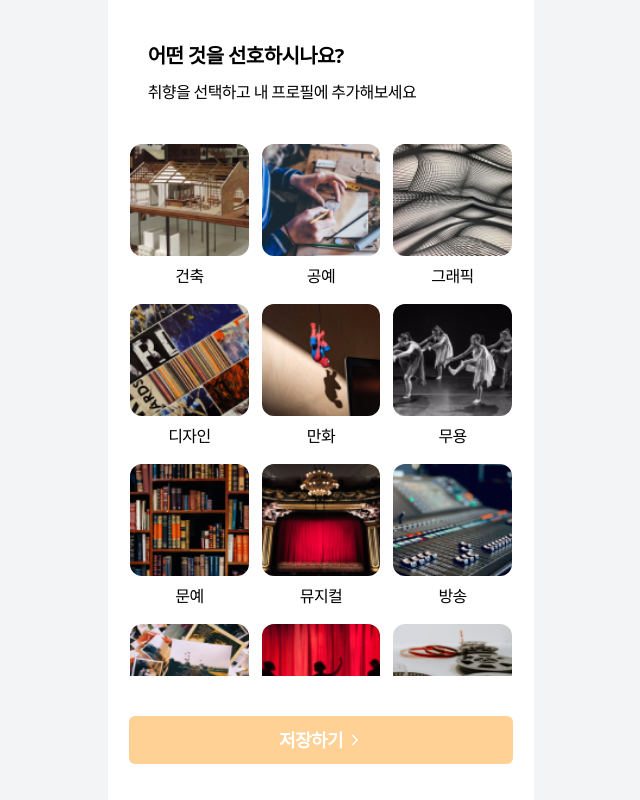
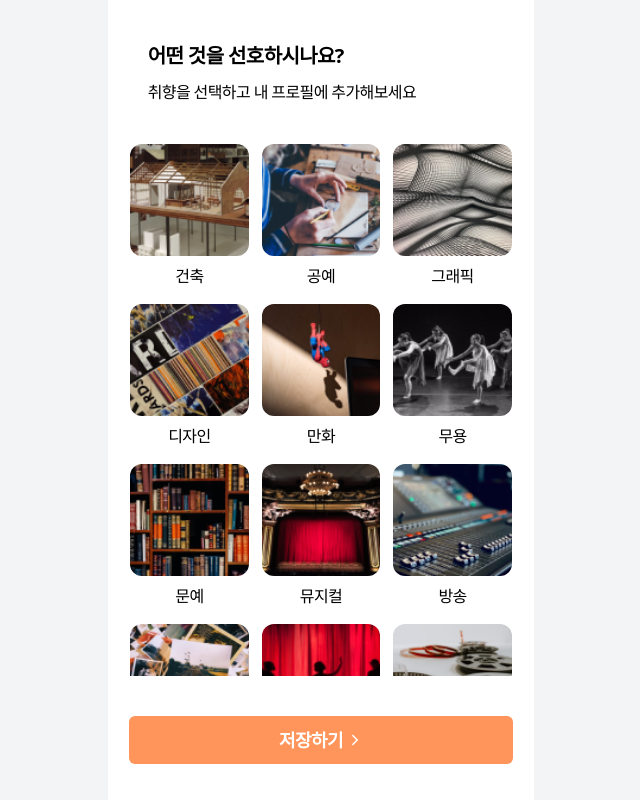
Before and after one commit to art-friendly-project/front-end, a React (Create React App) app in the folder web/: page /taste-select in a window 1280 px wide. Shown: the whole page, without its empty margins (319-959 px from the left). Built offline with nearby package versions, Linux system fonts and the light colour scheme.

Commit message:
refactor: 버튼 props 및 로직 수정

```diff
--- a/web/src/components/common/BtnAndRightArrow.tsx
+++ b/web/src/components/common/BtnAndRightArrow.tsx
@@ -1,26 +1,16 @@
 import { IoIosArrowForward } from 'react-icons/io';
 
 interface btnAndRightArrow {
-  selectedList?: string[];
   fn: () => void;
   name: string;
+  disable: boolean;
 }
 
-const BtnAndRightArrow = ({ selectedList, fn, name }: btnAndRightArrow) => {
-  const BtnStyle = () => {
-    if (selectedList === undefined) {
-      return `flex items-center justify-center h-12 text-white rounded-md w-9/10 bg-orange-100`;
-    }
-
-    if (selectedList !== undefined) {
-      return `flex items-center justify-center h-12 text-white rounded-md w-9/10 ${selectedList.length > 0 ? 'bg-orange-100' : 'bg-orange-50'}`;
-    }
-  };
-
+const BtnAndRightArrow = ({ fn, name, disable }: btnAndRightArrow) => {
   return (
     <button
-      className={BtnStyle()}
-      disabled={selectedList !== undefined ? !(selectedList.length > 0) : false}
+      className={`flex items-center justify-center h-12 text-white rounded-md w-9/10 ${disable ? 'bg-orange-50' : 'bg-orange-100'}`}
+      disabled={disable}
       onClick={fn}
     >
       <span className="mr-1 text-Subhead">{name}</span>
--- a/web/src/components/common/BtnBasic.tsx
+++ b/web/src/components/common/BtnBasic.tsx
@@ -1,11 +1,16 @@
 interface btnBasic {
   name: string;
   fn: () => void;
+  disable: boolean;
 }
 
-const BtnBasic = ({ name, fn }: btnBasic) => {
+const BtnBasic = ({ name, fn, disable }: btnBasic) => {
   return (
-    <button className="h-12 bg-orange-100 rounded-lg w-9/10" onClick={fn}>
+    <button
+      className={`h-12 rounded-lg w-9/10 ${disable ? 'bg-orange-50' : 'bg-orange-100'}`}
+      onClick={fn}
+      disabled={disable}
+    >
       <span className="text-white text-Subhead">{name}</span>
     </button>
   );
```
